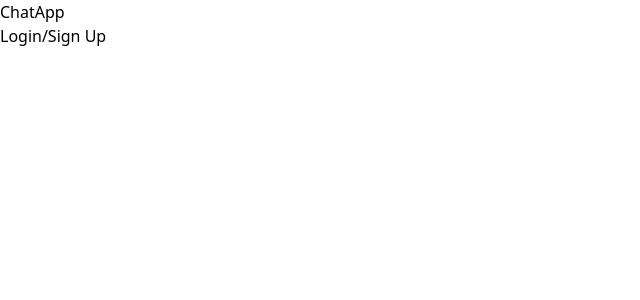
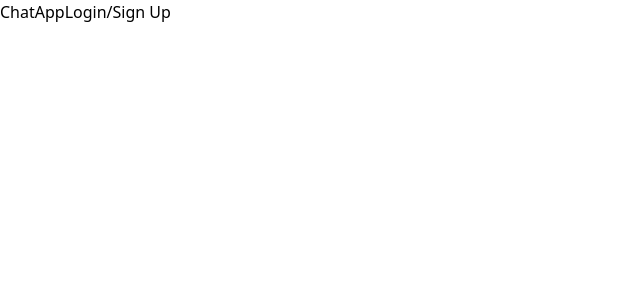
Before and after one commit to MuftiBinHabib/ChatApp2405, a React (Vite) app: page / in a window 1280 px wide. Shown: the top 300 px of the page, without its empty margins (0-640 px from the left). Built offline with nearby package versions, Linux system fonts and the light colour scheme; a web font is replaced by a local one.

Commit message:
added flex

```diff
--- a/src/page/Home.jsx
+++ b/src/page/Home.jsx
@@ -4,7 +4,7 @@ import { Link } from 'react-router'
 const Home = () => {
   return (
    <div className="container">
-    <section>
+    <section className='flex'>
         <h2>ChatApp</h2>
 
         <ul>
```
